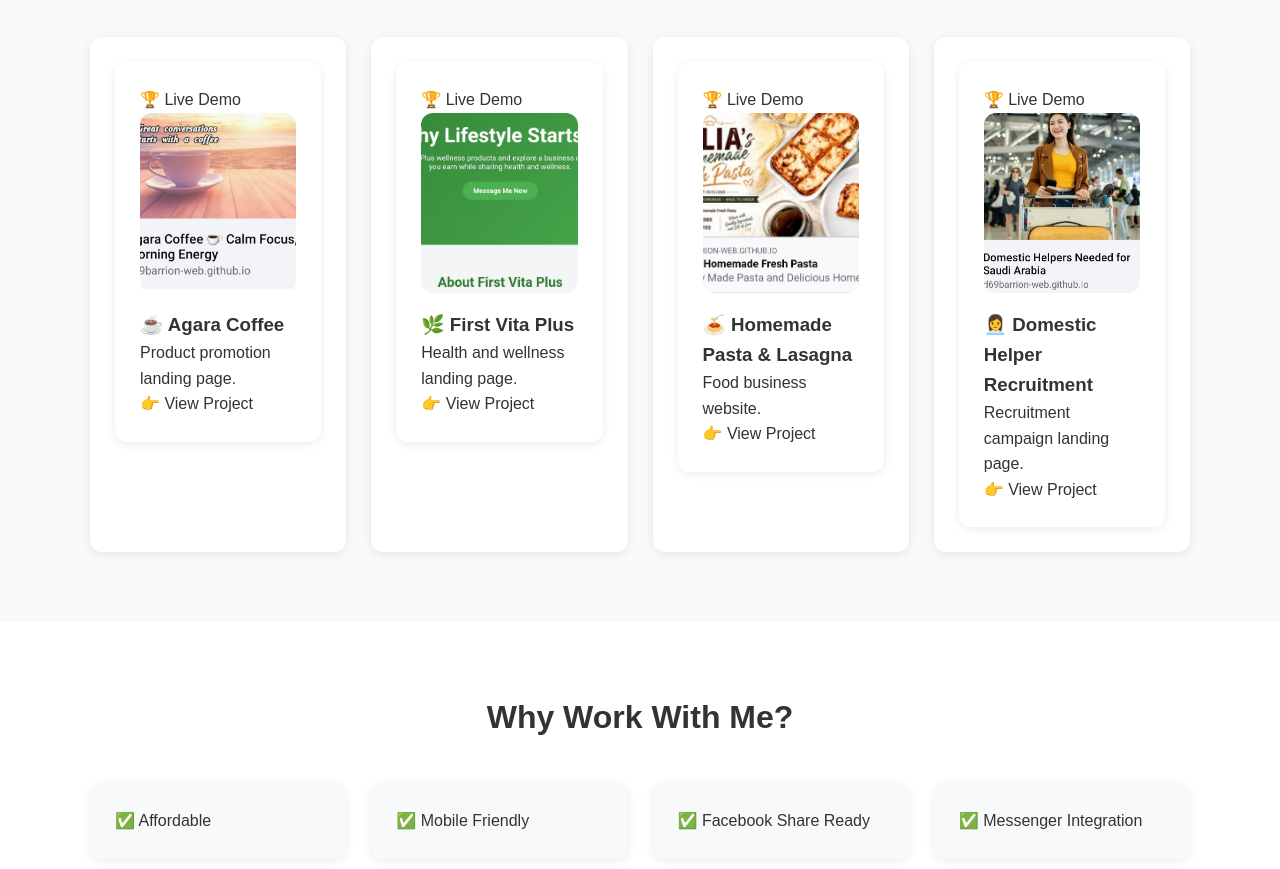
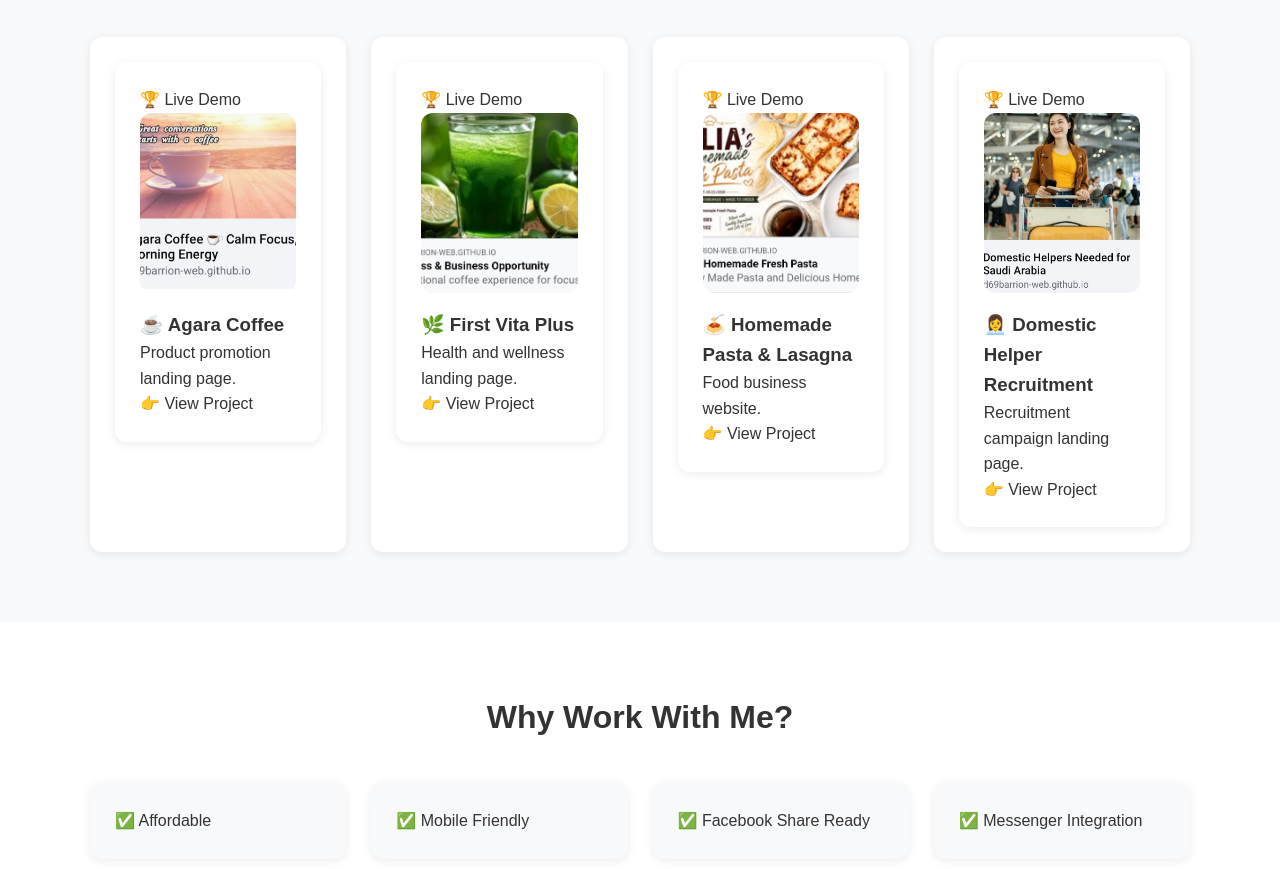
Before and after one commit to d69barrion-web/MyPage, a plain HTML site: page index.html in a window 1280 px wide. Shown: the part 1044-1913 px from the top of the page. Drawn offline with Linux system fonts and the light colour scheme.

Commit message:
Update index.html

```diff
--- a/index.html
+++ b/index.html
@@ -301,7 +301,7 @@ Message Me
 <div class="portfolio-item">
 <a href="https://d69barrion-web.github.io/First-Vita-Plus/"
    class="portfolio-item">
-🏆 Live Demo<img src="vitaplus-preview.jpg">
+🏆 Live Demo<img src="vita-preview.jpg">
 <h3>🌿 First Vita Plus</h3>
 <p>Health and wellness landing page.</p>
 <p>👉 View Project</p>
```
